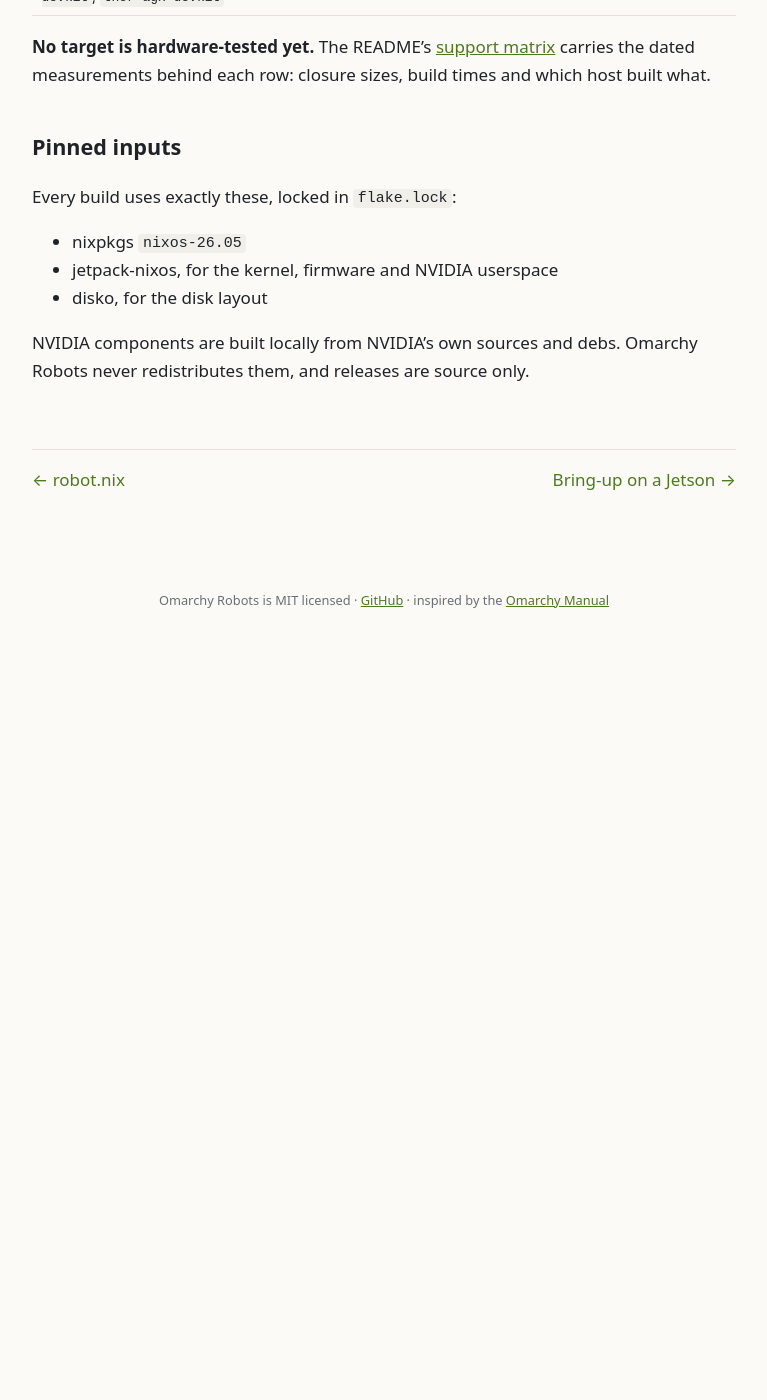
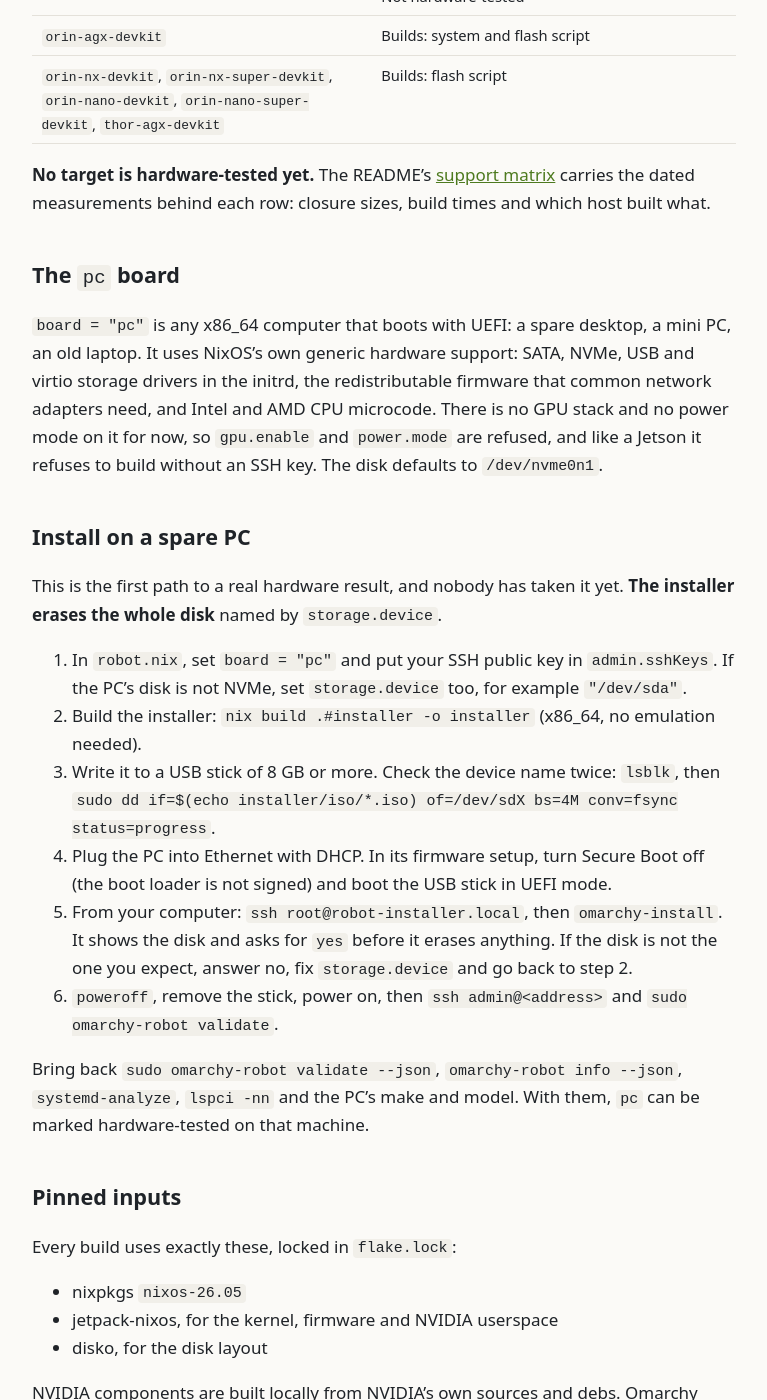
Before and after one commit to promaaa/omarchy-robots, a Jekyll site: the page built from manual/boards.md, in a window 1280 px wide and 1400 px high, scrolled down 1356 px. Shown: the whole window, without its empty margins (256-1023 px from the left). Built offline with Jekyll 4.4.1, drawn with Linux system fonts in a browser that asks for light colours; before the commit the page ends 2015 px from its top, so only the background shows below that; some of the changed text lies outside the part shown.

Commit message:
feat: board "pc", a generic x86_64 UEFI computer
NixOS's generic hardware support (hardware.enableAllHardware: SATA, NVMe,
USB and virtio storage in the initrd, redistributable firmware), Intel and
AMD microcode, /dev/nvme0n1 by default, and an x86_64 installer image
(.#installer-pc) with the same omarchy-install flow. Like a Jetson board it
refuses to build without an SSH key; gpu.enable and power.mode are refused
on it for now.

Jetson boards are now the boards.nix entries with a `som`, instead of every
board but "vm". Checks: eval-pc, three refusals, and vm-installer-pc, which
installs onto an emulated NVMe drive, boots it and validates. The manual's
boards chapter gains "Install on a spare PC". Not hardware-tested.

```diff
--- a/manual/boards.md
+++ b/manual/boards.md
@@ -4,11 +4,12 @@ title: Boards
 permalink: /boards/
 ---
 
-The `board` option in [`robot.nix`](../robot-nix/) says what the robot runs on. Every Jetson value maps onto a developer kit that jetpack-nixos supports; the mapping is in [`modules/boards.nix`](https://github.com/promaaa/omarchy-robots/blob/main/modules/boards.nix).
+The `board` option in [`robot.nix`](../robot-nix/) says what the robot runs on. Every Jetson value maps onto a developer kit that jetpack-nixos supports; the mapping is in [`modules/boards.nix`](https://github.com/promaaa/omarchy-robots/blob/main/modules/boards.nix). `vm` and `pc` are x86_64.
 
 | `board` | Hardware | JetPack / L4T |
 |---|---|---|
 | `vm` | QEMU virtual machine on an x86_64 host | none |
+| `pc` | A generic x86_64 computer that boots with UEFI | none |
 | `orin-agx-devkit` | Jetson AGX Orin developer kit | 6.2.3 / 36.5.2 |
 | `orin-nx-devkit` | Jetson Orin NX module on the Orin Nano developer kit carrier | 6.2.3 / 36.5.2 |
 | `orin-nx-super-devkit` | The same, with the "super" firmware and power modes | 6.2.3 / 36.5.2 |
@@ -25,10 +26,28 @@ Each target climbs four levels: **evaluates** (the system, its flash script and
 | Target | Level, as of v0.0.1 part 3 (2026-10-03) |
 |---|---|
 | `vm` | VM-tested: boot, SSH, firewall, identity, `validate`, update and rollback across a reboot, installation onto a blank disk |
+| `pc` | Builds; install path VM-tested (installer image onto an emulated NVMe drive, boot, `validate`). Not hardware-tested |
 | `orin-agx-devkit` | Builds: system and flash script |
 | `orin-nx-devkit`, `orin-nx-super-devkit`, `orin-nano-devkit`, `orin-nano-super-devkit`, `thor-agx-devkit` | Builds: flash script |
 
 **No target is hardware-tested yet.** The README's [support matrix](https://github.com/promaaa/omarchy-robots#support-matrix) carries the dated measurements behind each row: closure sizes, build times and which host built what.
+
+## The `pc` board
+
+`board = "pc"` is any x86_64 computer that boots with UEFI: a spare desktop, a mini PC, an old laptop. It uses NixOS's own generic hardware support: SATA, NVMe, USB and virtio storage drivers in the initrd, the redistributable firmware that common network adapters need, and Intel and AMD CPU microcode. There is no GPU stack and no power mode on it for now, so `gpu.enable` and `power.mode` are refused, and like a Jetson it refuses to build without an SSH key. The disk defaults to `/dev/nvme0n1`.
+
+## Install on a spare PC
+
+This is the first path to a real hardware result, and nobody has taken it yet. **The installer erases the whole disk** named by `storage.device`.
+
+1. In `robot.nix`, set `board = "pc"` and put your SSH public key in `admin.sshKeys`. If the PC's disk is not NVMe, set `storage.device` too, for example `"/dev/sda"`.
+2. Build the installer: `nix build .#installer -o installer` (x86_64, no emulation needed).
+3. Write it to a USB stick of 8 GB or more. Check the device name twice: `lsblk`, then `sudo dd if=$(echo installer/iso/*.iso) of=/dev/sdX bs=4M conv=fsync status=progress`.
+4. Plug the PC into Ethernet with DHCP. In its firmware setup, turn Secure Boot off (the boot loader is not signed) and boot the USB stick in UEFI mode.
+5. From your computer: `ssh root@robot-installer.local`, then `omarchy-install`. It shows the disk and asks for `yes` before it erases anything. If the disk is not the one you expect, answer no, fix `storage.device` and go back to step 2.
+6. `poweroff`, remove the stick, power on, then `ssh admin@<address>` and `sudo omarchy-robot validate`.
+
+Bring back `sudo omarchy-robot validate --json`, `omarchy-robot info --json`, `systemd-analyze`, `lspci -nn` and the PC's make and model. With them, `pc` can be marked hardware-tested on that machine.
 
 ## Pinned inputs
 
```
Also changed, not shown: manual/development.md (+2 -2 lines), manual/robot-nix.md (+4 -4 lines), manual/security.md (+1 -1 lines), README.md, 13 other files.
